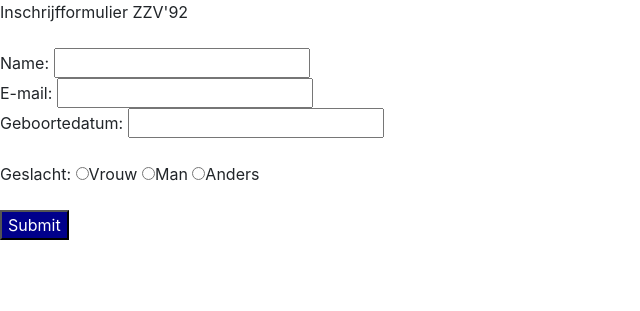
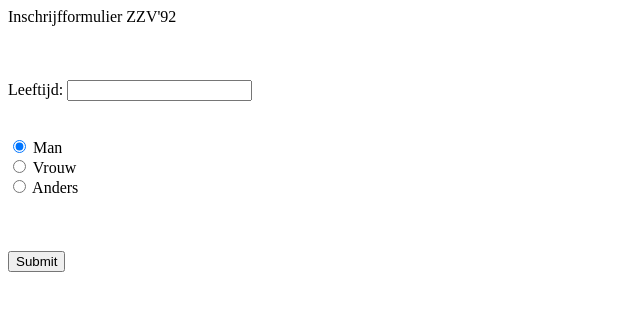
Before and after one commit to RomanWiley/ZZV92, a PHP site: page /formulier.php in a window 1280 px wide. Shown: the top 311 px of the page, without its empty margins (0-640 px from the left). Run offline with PHP 8.4, Linux system fonts and the light colour scheme.

Commit message:
gender function added

```diff
--- a/formulier.php
+++ b/formulier.php
@@ -5,7 +5,6 @@
 <head>
 
     <meta charset="UTF-8">
-    <link rel="stylesheet" href="https://stackpath.bootstrapcdn.com/bootstrap/4.1.3/css/bootstrap.min.css" integrity="sha384-MCw98/SFnGE8fJT3GXwEOngsV7Zt27NXFoaoApmYm81iuXoPkFOJwJ8ERdknLPMO" crossorigin="anonymous">
 
  </head>
 
@@ -14,33 +13,24 @@
 <div>Inschrijfformulier ZZV'92</div>
 
 <br>
+<br>
+<br>
 
 <form action="welcome.php" method="post">
 
-Name: <input type="text" name="name"><br>
-
-E-mail: <input type="text" name="email"><br>
-
-Geboortedatum: <input type="text" name="gebdatum"><br>
+Leeftijd: <input type="text" name="leeftijd"><br>
+<br>
 <br>
 
-Geslacht:
-<input type="radio" name="geslacht" value="vrouw">Vrouw
-<input type="radio" name="geslacht" value="man">Man
-<input type="radio" name="geslacht" value="anders">Anders
+  <input type="radio" name="geslacht" value="man" checked> Man<br>
+  <input type="radio" name="geslacht" value="vrouw"> Vrouw<br>
+  <input type="radio" name="geslacht" value="anders"> Anders<br><br>
+<br>
+<br>
 
-<br><br>
-
-<input type="submit" style="size: 20%; color: white; background: darkblue;">
+<input type="submit" >
 
 </form>
-
-
-    <!-- Optional JavaScript -->
-    <!-- jQuery first, then Popper.js, then Bootstrap JS -->
-    <script src="https://code.jquery.com/jquery-3.3.1.slim.min.js" integrity="sha384-q8i/X+965DzO0rT7abK41JStQIAqVgRVzpbzo5smXKp4YfRvH+8abtTE1Pi6jizo" crossorigin="anonymous"></script>
-    <script src="https://cdnjs.cloudflare.com/ajax/libs/popper.js/1.14.3/umd/popper.min.js" integrity="sha384-ZMP7rVo3mIykV+2+9J3UJ46jBk0WLaUAdn689aCwoqbBJiSnjAK/l8WvCWPIPm49" crossorigin="anonymous"></script>
-    <script src="https://stackpath.bootstrapcdn.com/bootstrap/4.1.3/js/bootstrap.min.js" integrity="sha384-ChfqqxuZUCnJSK3+MXmPNIyE6ZbWh2IMqE241rYiqJxyMiZ6OW/JmZQ5stwEULTy" crossorigin="anonymous"></script>
 
 
 </body>
```
